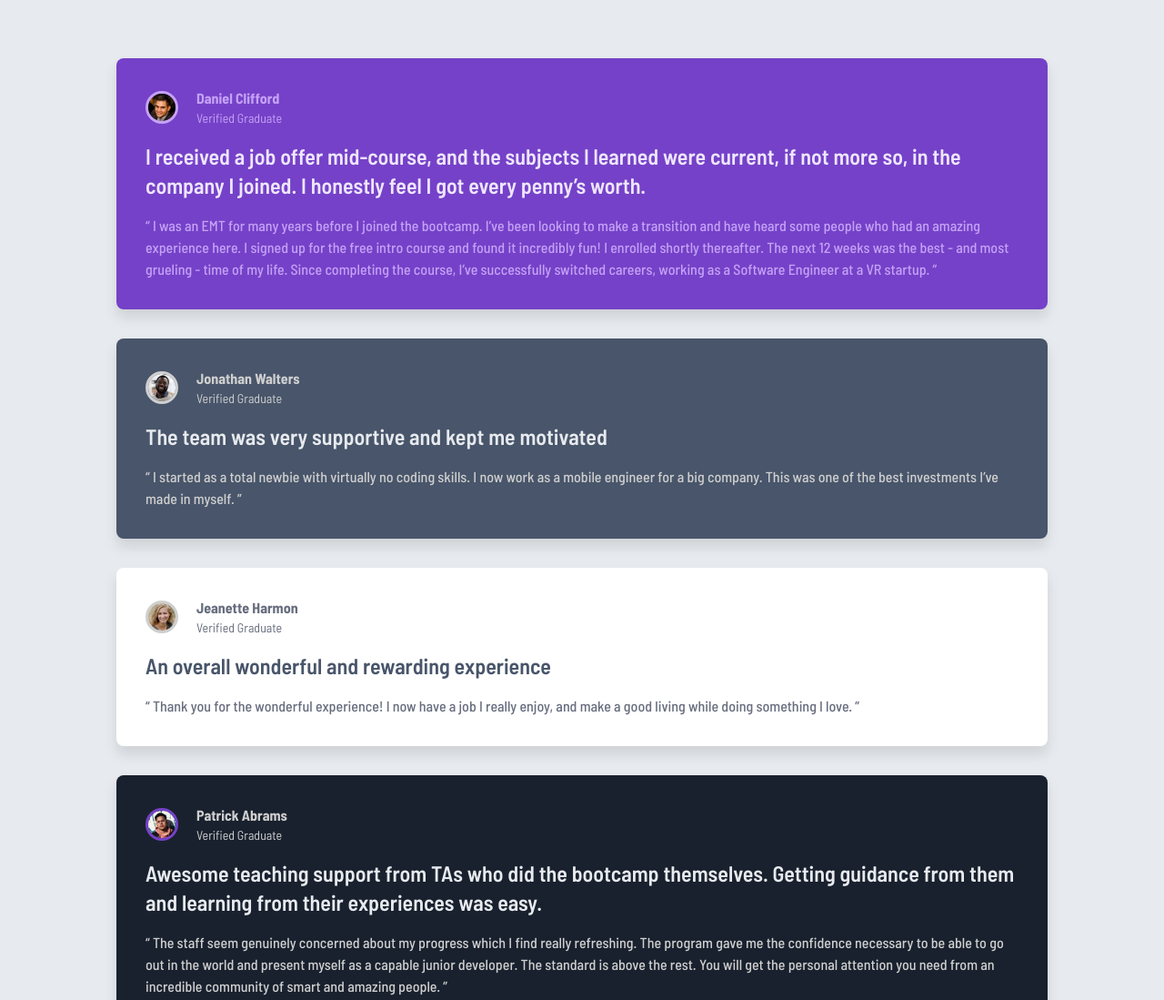
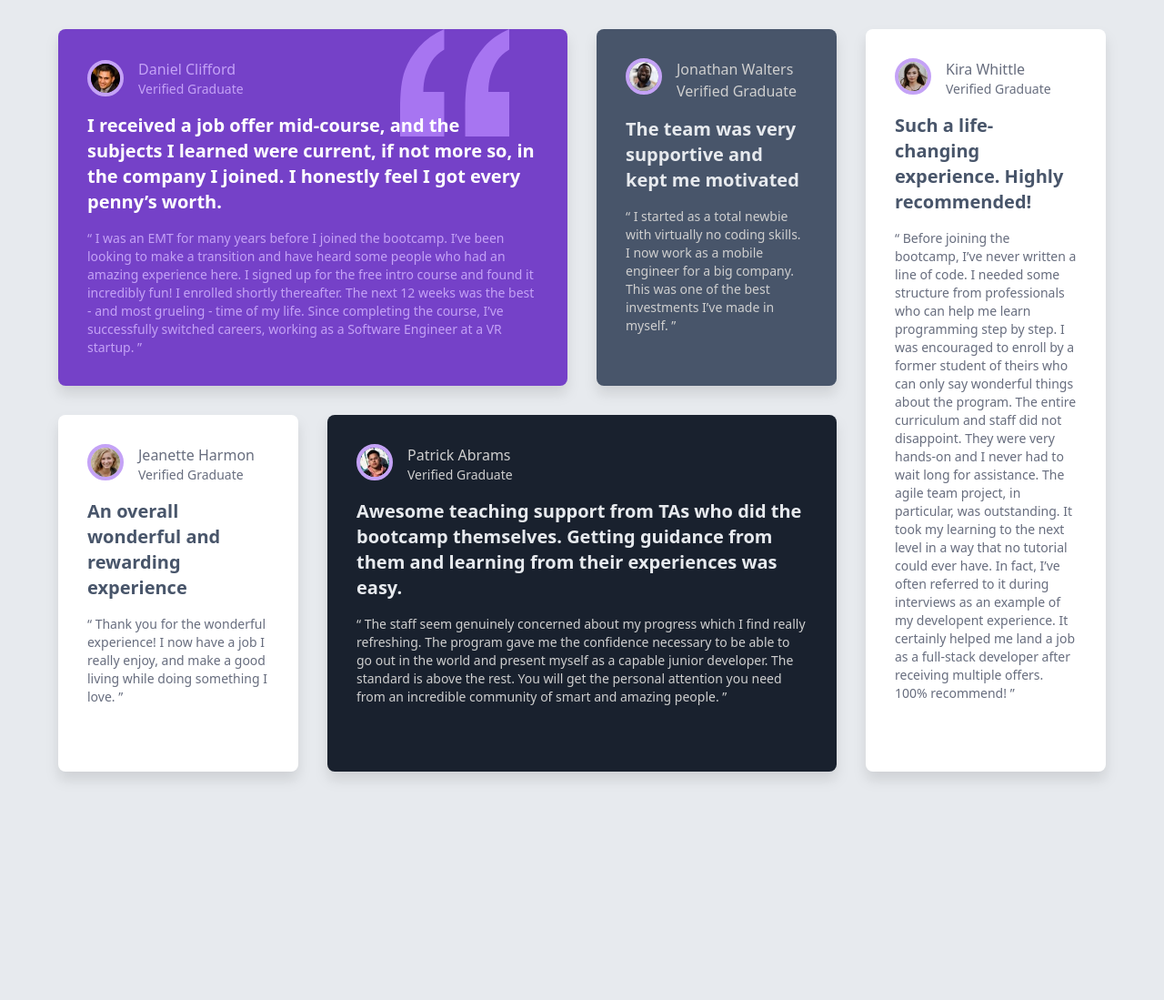
Before and after one commit to Kanchana-Kaushal/testimonials-grid-section, a plain HTML site: page index.html in a window 1280 px wide. Shown: the top 1099 px of the page at 91% size. After the commit the page ends 880 px from the top, so only its background shows below. Drawn offline with Linux system fonts and the light colour scheme.

Commit message:
challenge complete

```diff
--- a/index.html
+++ b/index.html
@@ -17,36 +17,37 @@
         <link rel="stylesheet" href="styles/style.css" />
     </head>
     <body
-        class="font-Barlow min-h-screen flex items-center justify-center bg-custom-Grey100"
+        class="flex items-center justify-center min-h-screen bg-custom-Grey100"
     >
-        <main class="w-8/10 py-8">
-            <div>
-                <div
-                    class="bg-custom-Purple-500 p-8 rounded-lg my-8 drop-shadow-xl"
-                >
-                    <div class="flex items-center gap-5">
+        <main class="w-9/10 max-w-6xl my-8">
+            <div class="grid lg:grid-cols-4 lg:grid-rows-2 gap-8">
+                <div class="bg-custom-Purple-500 card lg:col-span-2 relative">
+                    <div class="flex gap-4 items-center">
                         <img
                             src="images/image-daniel.jpg"
                             alt=""
-                            class="rounded-full w-9 border-3 border-custom-Purple-300"
+                            class="rounded-full h-10 border-4 border-custom-Purple-300"
                         />
                         <div>
-                            <p class="font-bold text-custom-Purple-300">
+                            <p class="text-custom-Purple-300 font-medium">
                                 Daniel Clifford
                             </p>
-                            <p class="text-sm text-custom-Purple-300">
+                            <p class="text-custom-Purple-300 text-sm">
                                 Verified Graduate
                             </p>
                         </div>
                     </div>
-                    <p
-                        class="py-4 text-2xl font-semibold text-custom-Purple-50"
-                    >
+                    <img
+                        src="images/bg-pattern-quotation.svg"
+                        class="absolute top-0 right-16 w-[120px] hidden md:block -z-10"
+                        alt=""
+                    />
+                    <p class="font-semibold text-xl py-4 text-white">
                         I received a job offer mid-course, and the subjects I
                         learned were current, if not more so, in the company I
                         joined. I honestly feel I got every penny’s worth.
                     </p>
-                    <p class="text-custom-Purple-300 font-medium">
+                    <p class="text-sm text-custom-Purple-300">
                         “ I was an EMT for many years before I joined the
                         bootcamp. I’ve been looking to make a transition and
                         have heard some people who had an amazing experience
@@ -59,28 +60,24 @@
                     </p>
                 </div>
 
-                <div
-                    class="bg-custom-Grey500 p-8 rounded-lg my-8 drop-shadow-xl"
-                >
-                    <div class="flex items-center gap-5">
+                <div class="card bg-custom-Grey500">
+                    <div class="flex gap-4">
                         <img
                             src="images/image-jonathan.jpg"
                             alt=""
-                            class="rounded-full w-9 border-3 border-custom-Grey200"
+                            class="rounded-full h-10 border-4 border-custom-Purple-300"
                         />
                         <div>
-                            <p class="font-bold text-custom-Grey200">
+                            <p class="font-medium text-custom-Grey200">
                                 Jonathan Walters
                             </p>
-                            <p class="text-sm text-custom-Grey200">
-                                Verified Graduate
-                            </p>
+                            <p class="text-custom-Grey200">Verified Graduate</p>
                         </div>
                     </div>
-                    <p class="py-4 text-2xl font-semibold text-custom-Grey100">
+                    <p class="font-semibold text-xl py-4 text-custom-Grey100">
                         The team was very supportive and kept me motivated
                     </p>
-                    <p class="text-custom-Grey200 font-medium">
+                    <p class="text-sm text-custom-Grey200">
                         “ I started as a total newbie with virtually no coding
                         skills. I now work as a mobile engineer for a big
                         company. This was one of the best investments I’ve made
@@ -88,56 +85,54 @@
                     </p>
                 </div>
 
-                <div class="bg-white p-8 rounded-lg my-8 drop-shadow-xl">
-                    <div class="flex items-center gap-5">
+                <div class="card bg-white">
+                    <div class="flex gap-4">
                         <img
                             src="images/image-jeanette.jpg"
                             alt=""
-                            class="rounded-full w-9 border-3 border-custom-Grey200"
+                            class="rounded-full h-10 border-4 border-custom-Purple-300"
                         />
                         <div>
-                            <p class="font-bold text-custom-Grey400">
+                            <p class="font-medium text-custom-Grey400">
                                 Jeanette Harmon
                             </p>
-                            <p class="text-sm text-custom-Grey400">
+                            <p class="text-custom-Grey400 text-sm">
                                 Verified Graduate
                             </p>
                         </div>
                     </div>
-                    <p class="py-4 text-2xl font-semibold text-custom-Grey500">
+                    <p class="font-semibold text-xl py-4 text-custom-Grey500">
                         An overall wonderful and rewarding experience
                     </p>
-                    <p class="text-custom-Grey400 font-medium">
+                    <p class="text-sm text-custom-Grey400">
                         “ Thank you for the wonderful experience! I now have a
                         job I really enjoy, and make a good living while doing
                         something I love. ”
                     </p>
                 </div>
 
-                <div
-                    class="bg-custom-Darkblue p-8 rounded-lg my-8 drop-shadow-xl"
-                >
-                    <div class="flex items-center gap-5">
+                <div class="card bg-custom-Darkblue lg:col-span-2">
+                    <div class="flex gap-4">
                         <img
                             src="images/image-patrick.jpg"
                             alt=""
-                            class="rounded-full w-9 border-3 border-custom-Purple-500"
+                            class="rounded-full h-10 border-4 border-custom-Purple-300"
                         />
                         <div>
-                            <p class="font-bold text-custom-Grey200">
+                            <p class="font-medium text-custom-Grey200">
                                 Patrick Abrams
                             </p>
-                            <p class="text-sm text-custom-Grey200">
+                            <p class="text-custom-Grey200 text-sm">
                                 Verified Graduate
                             </p>
                         </div>
                     </div>
-                    <p class="py-4 text-2xl font-semibold text-custom-Grey100">
+                    <p class="font-semibold text-xl py-4 text-custom-Grey100">
                         Awesome teaching support from TAs who did the bootcamp
                         themselves. Getting guidance from them and learning from
                         their experiences was easy.
                     </p>
-                    <p class="text-custom-Grey200 font-medium">
+                    <p class="text-sm text-custom-Grey200">
                         “ The staff seem genuinely concerned about my progress
                         which I find really refreshing. The program gave me the
                         confidence necessary to be able to go out in the world
@@ -148,26 +143,28 @@
                     </p>
                 </div>
 
-                <div class="bg-white p-8 rounded-lg my-8 drop-shadow-xl">
-                    <div class="flex items-center gap-5">
+                <div
+                    class="card bg-white lg:col-start-4 lg:col-end-5 lg:row-start-1 lg:row-end-3"
+                >
+                    <div class="flex gap-4">
                         <img
                             src="images/image-kira.jpg"
                             alt=""
-                            class="rounded-full w-9 border-3 border-custom-Grey200"
+                            class="rounded-full h-10 border-4 border-custom-Purple-300"
                         />
                         <div>
-                            <p class="font-bold text-custom-Grey400">
+                            <p class="font-medium text-custom-Grey400">
                                 Kira Whittle
                             </p>
-                            <p class="text-sm text-custom-Grey400">
+                            <p class="text-custom-Grey400 text-sm">
                                 Verified Graduate
                             </p>
                         </div>
                     </div>
-                    <p class="py-4 text-2xl font-semibold text-custom-Grey500">
+                    <p class="font-semibold text-xl py-4 text-custom-Grey500">
                         Such a life-changing experience. Highly recommended!
                     </p>
-                    <p class="text-custom-Grey400 font-medium">
+                    <p class="text-sm text-custom-Grey400">
                         “ Before joining the bootcamp, I’ve never written a line
                         of code. I needed some structure from professionals who
                         can help me learn programming step by step. I was
--- a/src/input.css
+++ b/src/input.css
@@ -15,3 +15,7 @@
 
     --font-Barlow: "Barlow Semi Condensed", serif;
 }
+
+.card {
+    @apply p-8 rounded-lg drop-shadow-xl;
+}
```
Also changed, not shown: styles/style.css.
